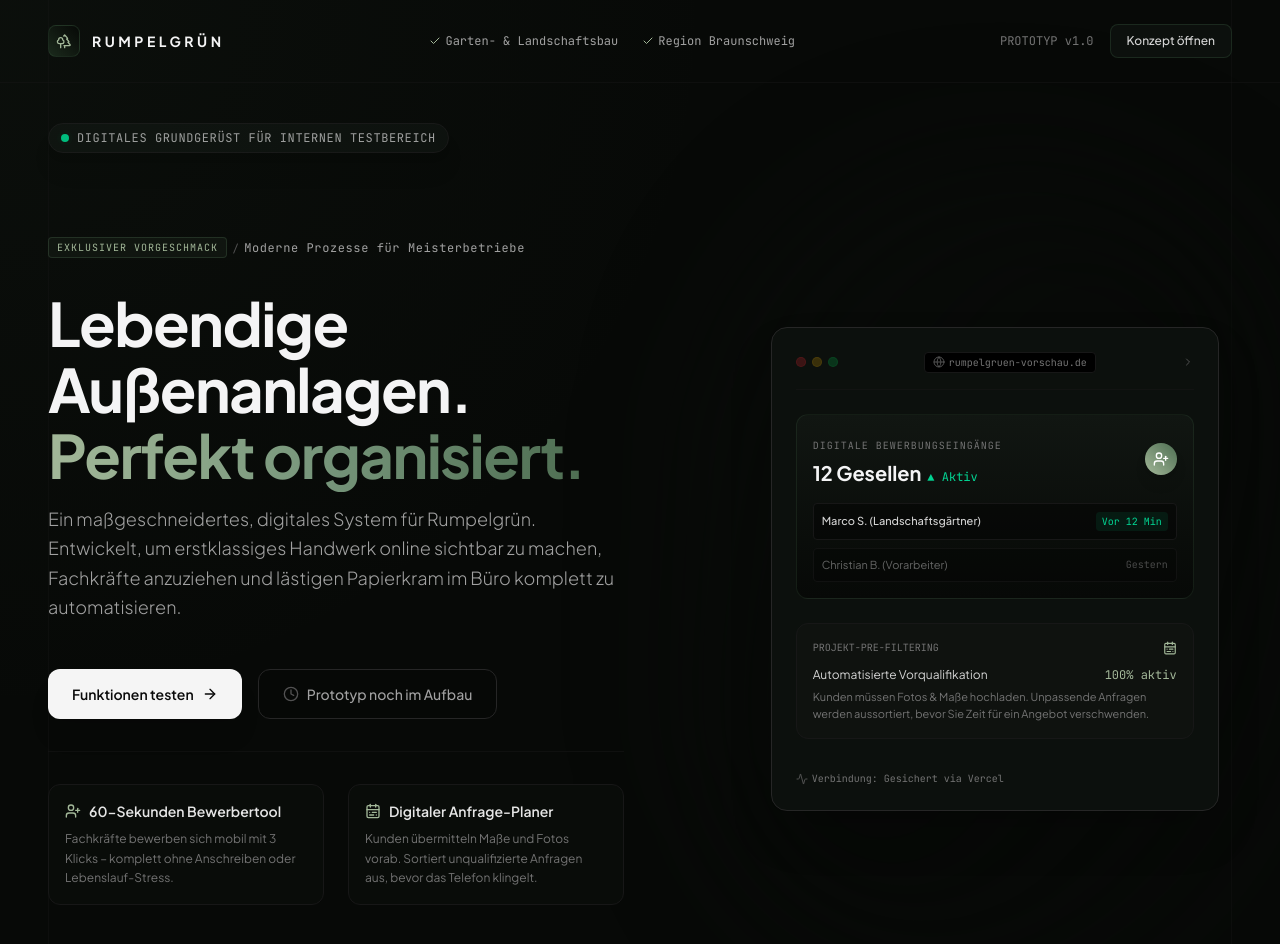
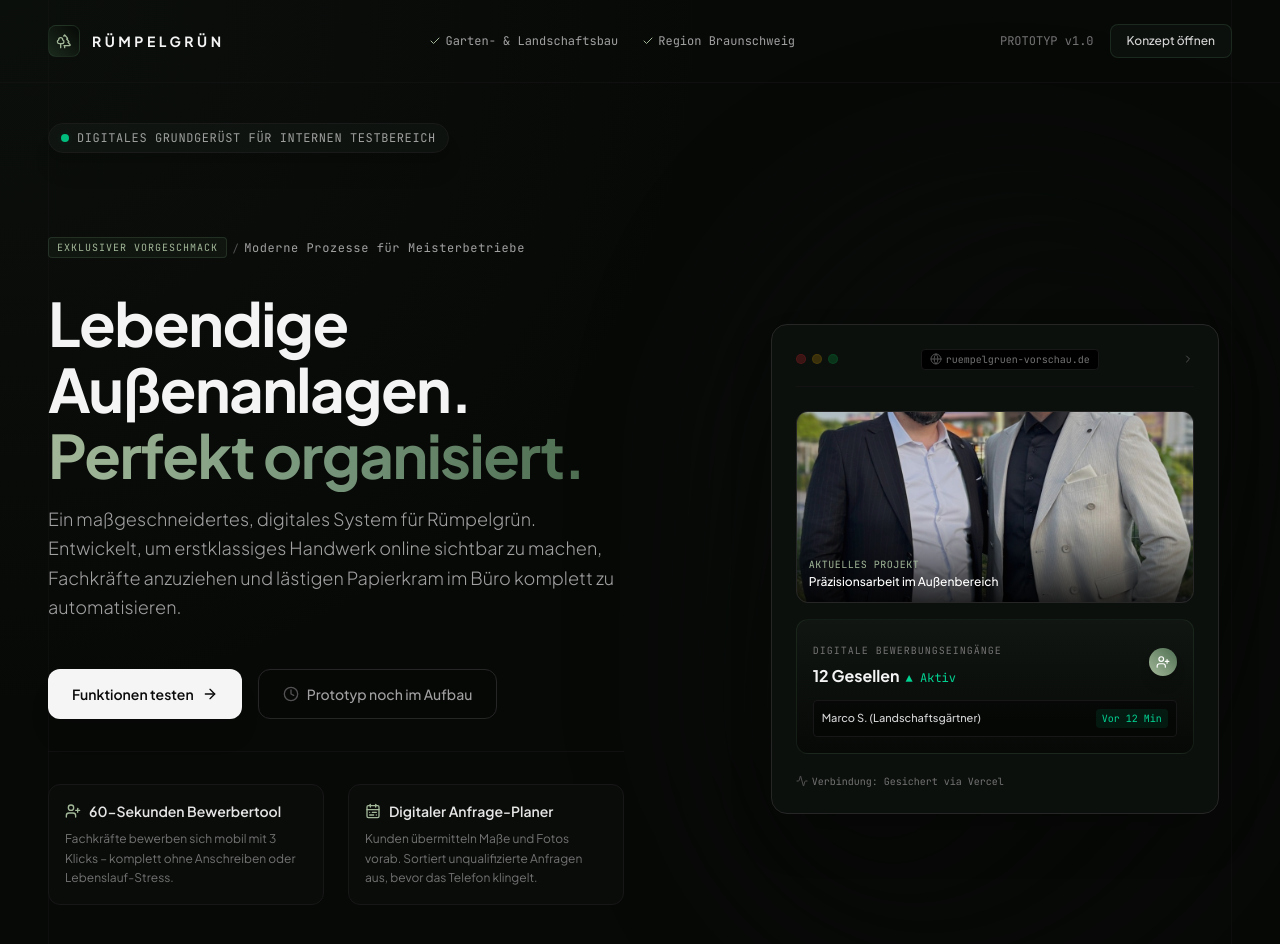
Before and after one commit to falkstange1912/HeroSection, a React (Vite) app: page / in a window 1280 px wide. Shown: the top 944 px of the page. Built offline with nearby package versions, Linux system fonts and the light colour scheme; a web font is replaced by a local one.

Commit message:
Update App.tsx

```diff
--- a/App.tsx
+++ b/App.tsx
@@ -5,14 +5,9 @@ import {
 } from "motion/react";
 import {
   ArrowRight,
-  Sparkles,
-  Layers,
-  Cpu,
-  Play,
-  CheckCircle2,
+  Compass,
   ChevronRight,
   Globe,
-  Compass,
   Activity,
   Trees,
   UserPlus,
@@ -23,7 +18,6 @@ import {
 
 export default function App() {
   const [demoActive, setDemoActive] = useState<boolean>(false);
-  const [copiedCode, setCopiedCode] = useState<boolean>(false);
   const [hoveredFeature, setHoveredFeature] = useState<number | null>(null);
 
   // Mouse tracking für den edlen Licht-Effekt im Hintergrund
@@ -72,7 +66,7 @@ export default function App() {
           <div className="w-8 h-8 rounded-lg bg-gradient-to-tr from-[#1B2A1C] to-[#070907] border border-[#344E37]/40 flex items-center justify-center">
             <Trees className="w-4 h-4 text-[#A3B899]" />
           </div>
-          <span className="font-sans text-sm font-bold tracking-[0.25em] text-[#F4F4F5]">RUMPELGRÜN</span>
+          <span className="font-sans text-sm font-bold tracking-[0.25em] text-[#F4F4F5]">RÜMPELGRÜN</span>
         </div>
 
         <div className="hidden md:flex items-center gap-6 text-xs font-mono text-neutral-400">
@@ -131,7 +125,7 @@ export default function App() {
             </h1>
 
             <p className="text-neutral-400 text-base sm:text-lg max-w-xl leading-relaxed font-light">
-              Ein maßgeschneidertes, digitales System für Rumpelgrün. Entwickelt, um erstklassiges Handwerk online sichtbar zu machen, Fachkräfte anzuziehen und lästigen Papierkram im Büro komplett zu automatisieren.
+              Ein maßgeschneidertes, digitales System für Rümpelgrün. Entwickelt, um erstklassiges Handwerk online sichtbar zu machen, Fachkräfte anzuziehen und lästigen Papierkram im Büro komplett zu automatisieren.
             </p>
           </div>
 
@@ -180,7 +174,7 @@ export default function App() {
 
         </div>
 
-        {/* Rechts: Live-Vorschau des Dashboards / Tools */}
+        {/* Rechts: Live-Vorschau des Dashboards mit hochgeladenem Bild */}
         <div className="lg:col-span-5 relative w-full h-full min-h-[440px] flex items-center justify-center">
 
           <div className="absolute w-[120%] h-[120%] bg-gradient-to-br from-[#121813]/20 via-[#070907] to-transparent pointer-events-none rounded-full blur-3xl -z-10" />
@@ -197,60 +191,55 @@ export default function App() {
               </div>
               <div className="flex items-center gap-1 text-[10px] font-mono text-neutral-500 bg-black px-2 py-0.5 rounded border border-neutral-900">
                 <Globe className="w-3 h-3 text-neutral-600" />
-                <span>rumpelgruen-vorschau.de</span>
+                <span>ruempelgruen-vorschau.de</span>
               </div>
               <ChevronRight className="w-3 h-3 text-neutral-600" />
             </div>
 
             {/* Canvas Area */}
-            <div className="pt-6 space-y-6">
+            <div className="pt-6 space-y-4">
 
-              {/* Widget 1: Bewerber-Live-Anzeige */}
-              <div className="relative rounded-xl bg-gradient-to-b from-[#111612] to-[#070907] border border-[#344E37]/30 p-4 overflow-hidden flex flex-col justify-between">
+              {/* Dein hochgeladenes Bild als Hauptelement des Mockups */}
+              <div className="relative h-48 rounded-xl border border-neutral-800 overflow-hidden bg-neutral-900">
+                <img
+                  src="Bild.jpg"
+                  alt="Rümpelgrün Projekt"
+                  className="w-full h-full object-cover opacity-80 hover:opacity-100 transition-opacity duration-300"
+                  onError={(e) => {
+                    // Fallback falls der Pfad lokal im Editor abweicht
+                    e.currentTarget.src = "./Bild.jpg";
+                  }}
+                />
+                <div className="absolute bottom-0 inset-x-0 bg-gradient-to-t from-black/80 via-black/40 to-transparent p-3 pt-8">
+                  <span className="text-[10px] font-mono text-[#A3B899] tracking-wider uppercase">Aktuelles Projekt</span>
+                  <p className="text-xs font-medium text-white">Präzisionsarbeit im Außenbereich</p>
+                </div>
+              </div>
+
+              {/* Widget: Bewerber-Live-Anzeige */}
+              <div className="relative rounded-xl bg-gradient-to-b from-[#111612] to-[#070907] border border-[#344E37]/30 p-4 flex flex-col justify-between">
                 <div className="flex items-center justify-between relative z-10">
                   <div className="space-y-0.5">
                     <span className="text-[10px] font-mono text-neutral-500 uppercase tracking-widest">Digitale Bewerbungseingänge</span>
-                    <h3 className="text-xl font-bold text-[#F4F4F5] flex items-baseline gap-1.5 mt-1">
+                    <h3 className="text-base font-bold text-[#F4F4F5] flex items-baseline gap-1.5 mt-1">
                       {applicantCount} Gesellen <span className="text-xs text-emerald-400 font-mono font-normal">▲ Aktiv</span>
                     </h3>
                   </div>
-                  <span className="w-8 h-8 rounded-full flex items-center justify-center bg-gradient-to-tr from-[#A3B899] to-[#4E6E52] p-1.5 text-neutral-950 shadow-lg">
-                    <UserPlus className="w-4 h-4 text-white" />
+                  <span className="w-7 h-7 rounded-full flex items-center justify-center bg-gradient-to-tr from-[#A3B899] to-[#4E6E52] p-1.5 text-neutral-950 shadow-lg">
+                    <UserPlus className="w-3.5 h-3.5 text-white" />
                   </span>
                 </div>
 
-                <div className="mt-4 space-y-2">
+                <div className="mt-3 space-y-1.5">
                   <div className="p-2 rounded bg-black/40 border border-neutral-900 flex items-center justify-between text-[11px]">
                     <span className="text-neutral-300 font-medium">Marco S. (Landschaftsgärtner)</span>
                     <span className="text-emerald-400 font-mono text-[10px] bg-emerald-500/10 px-1.5 py-0.5 rounded">Vor 12 Min</span>
                   </div>
-                  <div className="p-2 rounded bg-black/40 border border-neutral-900 flex items-center justify-between text-[11px] opacity-60">
-                    <span className="text-neutral-400">Christian B. (Vorarbeiter)</span>
-                    <span className="text-neutral-500 font-mono text-[10px]">Gestern</span>
-                  </div>
-                </div>
-              </div>
-
-              {/* Widget 2: Anfrageplaner / Filter */}
-              <div className="p-4 rounded-xl bg-[#111411]/60 border border-neutral-900 space-y-3">
-                <div className="flex items-center justify-between">
-                  <span className="text-[10px] font-mono text-neutral-500">PROJEKT-PRE-FILTERING</span>
-                  <CalendarRange className="w-3.5 h-3.5 text-[#A3B899]" />
-                </div>
-
-                <div className="space-y-1.5">
-                  <div className="text-xs text-neutral-300 flex justify-between">
-                    <span>Automatisierte Vorqualifikation</span>
-                    <span className="text-[#A3B899] font-mono">100% aktiv</span>
-                  </div>
-                  <p className="text-[11px] text-neutral-500 leading-normal">
-                    Kunden müssen Fotos & Maße hochladen. Unpassende Anfragen werden aussortiert, bevor Sie Zeit für ein Angebot verschwenden.
-                  </p>
                 </div>
               </div>
 
               {/* Status footer */}
-              <div className="flex items-center justify-between text-[10px] text-neutral-500 pt-2 font-mono">
+              <div className="flex items-center justify-between text-[10px] text-neutral-500 pt-1 font-mono">
                 <span className="flex items-center gap-1">
                   <Activity className="w-3 h-3 text-neutral-600" />
                   Verbindung: Gesichert via Vercel
@@ -280,7 +269,7 @@ export default function App() {
                 </div>
                 <h3 className="text-xl font-bold font-sans">Hinweis zum Prototyp</h3>
                 <p className="text-neutral-400 text-xs sm:text-sm leading-relaxed">
-                  Dieses System befindet sich aktuell im **Demo-Modus** und dient als exklusives digitales Grundgerüst für Rumpelgrün. Die Schnittstellen für E-Mail-Anfragen und das Bewerber-System werden nach der finalen Freischaltung aktiv geschaltet.
+                  Dieses System befindet sich aktuell im **Demo-Modus** und dient als exklusives digitales Grundgerüst für Rümpelgrün. Die Schnittstellen für E-Mail-Anfragen und das Bewerber-System werden nach der finalen Freischaltung aktiv geschaltet.
                 </p>
 
                 <div className="p-3 bg-black rounded-lg border border-neutral-900 text-left font-mono text-[11px] text-neutral-500 space-y-1">
```
